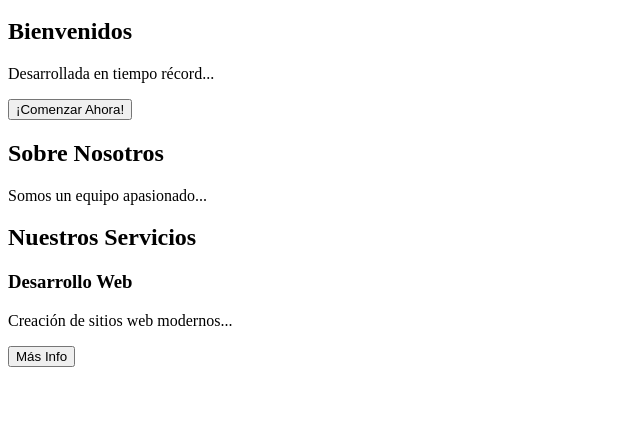
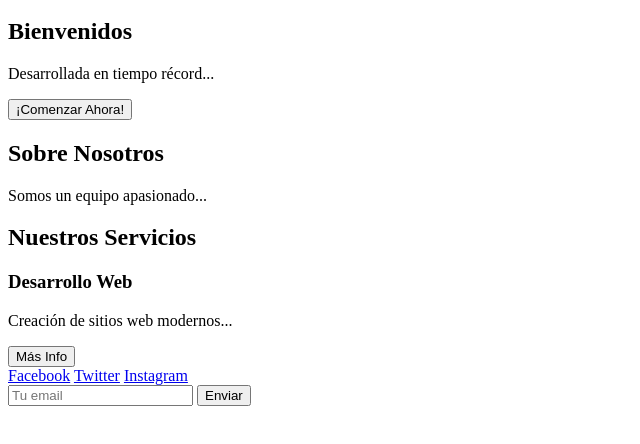
Before and after one commit to Lautaro-06/pagina-web, a plain HTML site: page index.html in a window 1280 px wide. Shown: the part 154-598 px from the top of the page, without its empty margins (0-640 px from the left). Drawn offline with Linux system fonts and the light colour scheme; a script that the page names is missing.

Commit message:
feat: agregar footer con redes sociales y formulario de contacto

```diff
--- a/index.html
+++ b/index.html
@@ -52,3 +52,17 @@
         </div>
     </section>
 </main>
+
+<footer>
+    <div class="container">
+        <div class="redes-sociales">
+            <a href="#">Facebook</a>
+            <a href="#">Twitter</a>
+            <a href="#">Instagram</a>
+        </div>
+        <form class="formulario">
+            <input type="email" placeholder="Tu email" required>
+            <button type="submit" class="btn">Enviar</button>
+        </form>
+    </div>
+</footer>
```
